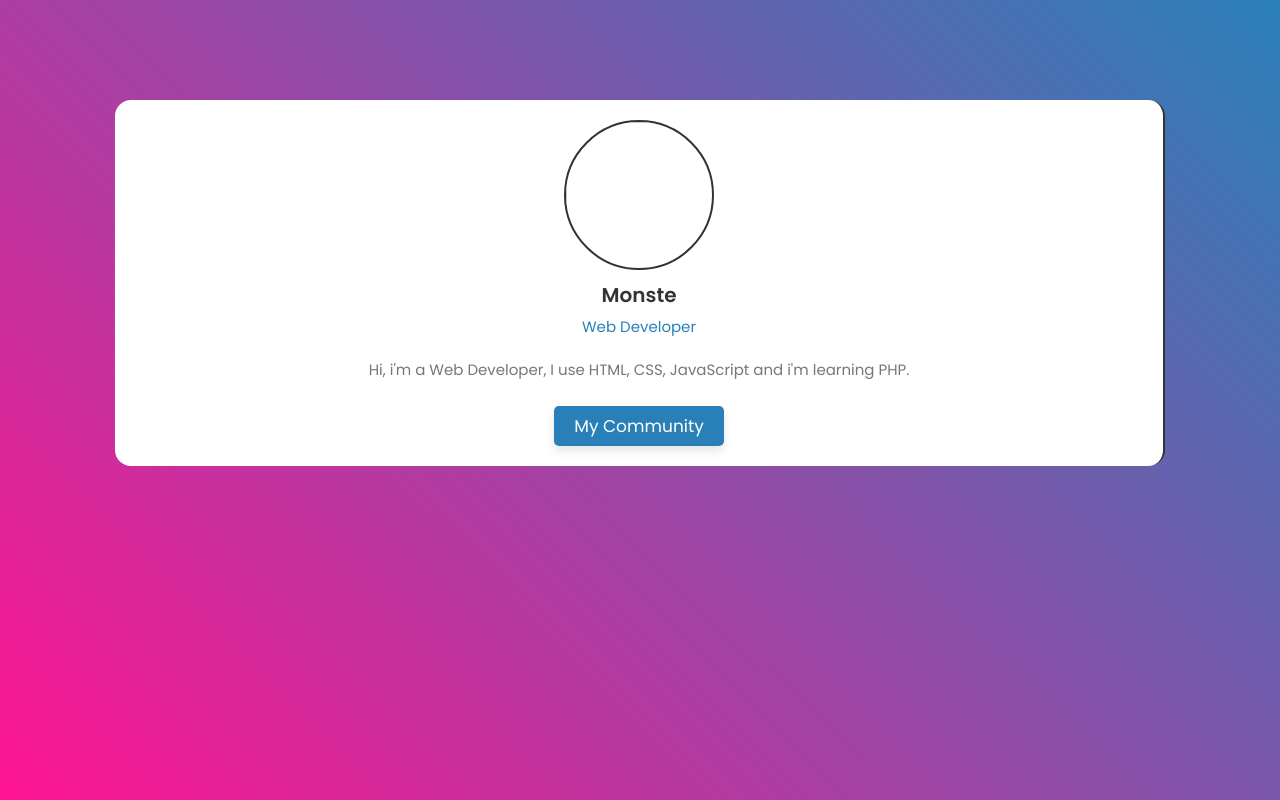
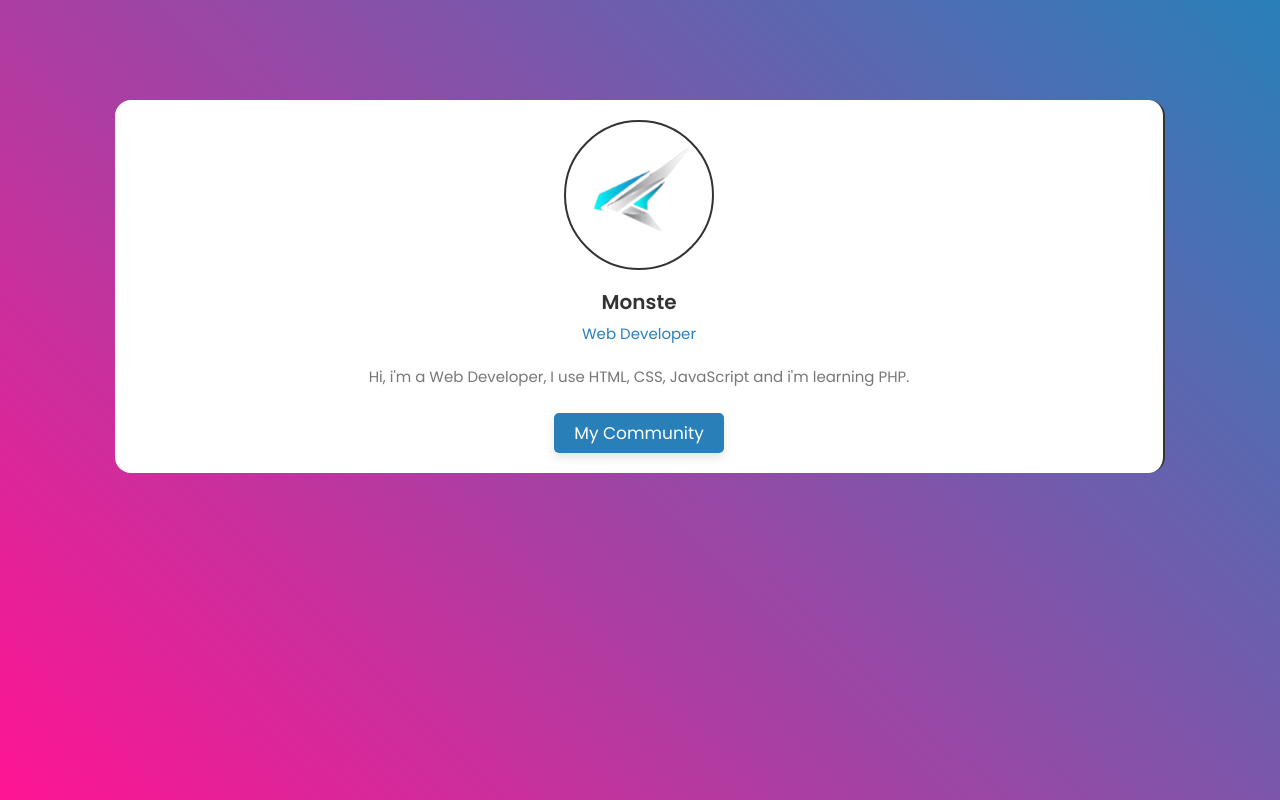
Before and after one commit to monstedev/Site, a plain HTML site: page index.html in a window 1280 px wide. Drawn offline with Linux system fonts and the light colour scheme.

Commit message:
Immagini Sisemate

```diff
--- a/index.html
+++ b/index.html
@@ -10,7 +10,7 @@
 
     <!-- custom css file link  -->
     <link rel="stylesheet" href="css/style.css">
-    <link rel="shortcut icon" href="img/logo2.png">
+    <link rel="shortcut icon" href="images/monste.png">
     <title>Monste</title>
 
 </head>
@@ -19,7 +19,7 @@
 <div class="container">
 
     <div class="profile">
-        <img src="img/logo2.png" alt="">
+        <img src="images/monste.png" alt="">
         <h3>Monste</h3>
         <p>Web Developer</p>
         <p id="desc">
```
